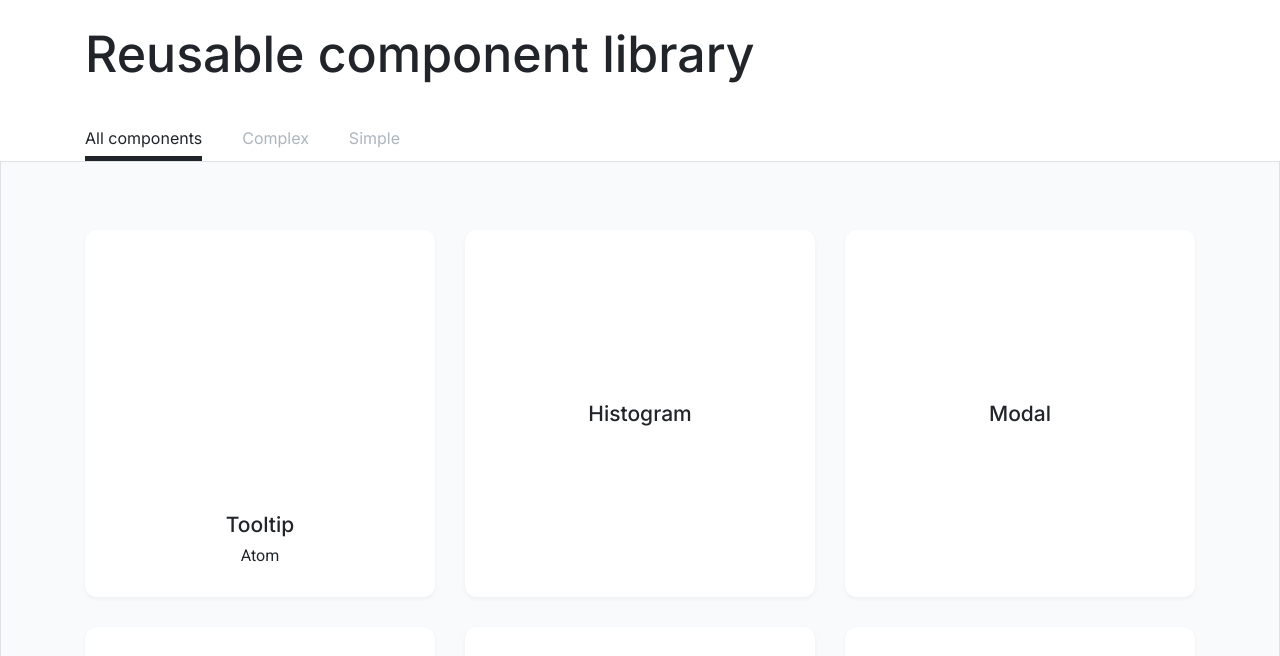
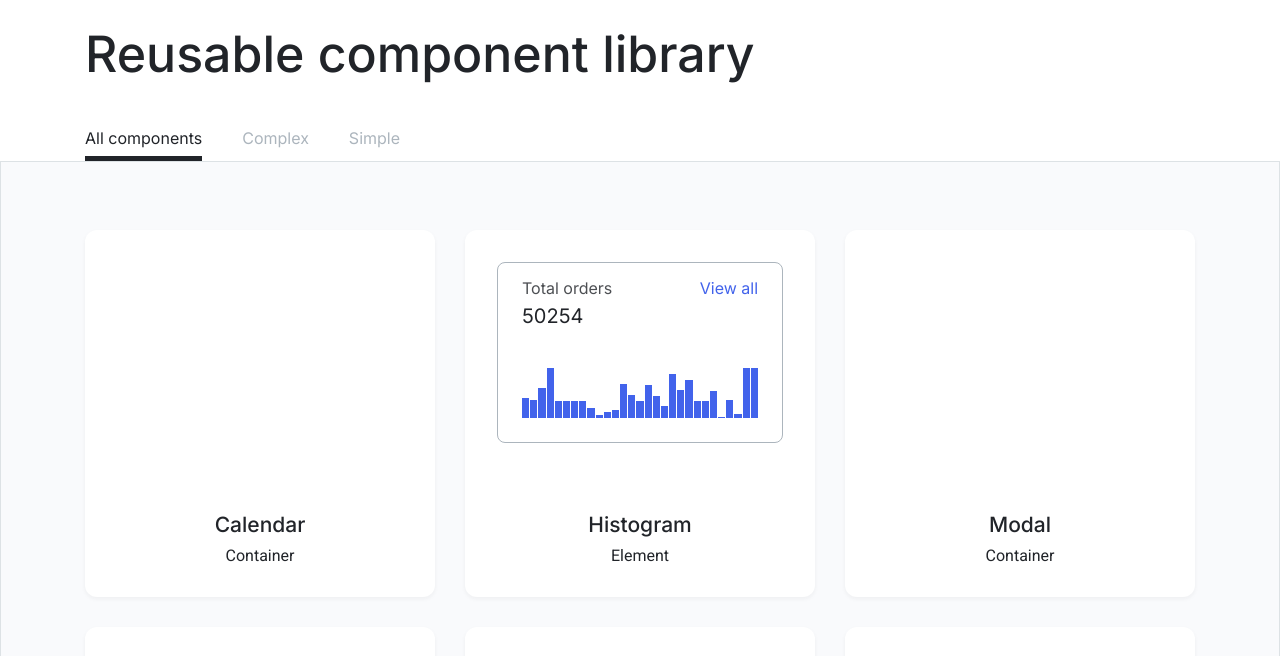
Before and after one commit to vpetrenko90/htmlcss-20210916_vika-petrenko, a website: page index.html in a window 1280 px wide. Shown: the part 79-735 px from the top of the page. Drawn offline with nearby package versions, Linux system fonts and the light colour scheme.

Commit message:
feat(lecture-8): switcher fix

```diff
--- a/index.html
+++ b/index.html
@@ -77,18 +77,9 @@
                         <div class="preview__item card">
                             <div class="card__body"></div>
                             <div class="card__wrapper">
-                                <div class="card__title">Tooltip</div>
-                                <div class="card__subtitle">Atom</div>
+                                <div class="card__title">Calendar</div>
+                                <div class="card__subtitle">Container</div>
                             </div>
-                        </div>
-                        <div class="preview__item card">
-                            <div class="card__title">Histogram</div>
-                        </div>
-                        <div class="preview__item card">
-                            <div class="card__title">Modal</div>
-                        </div>
-                        <div class="preview__item card">
-                            <div class="card__title">Calendar</div>
                         </div>
                         <div class="preview__item card">
                             <div class="card__body">
@@ -139,7 +130,11 @@
                             </div>
                         </div>
                         <div class="preview__item card">
-                            <div class="card__title">Modal</div>
+                            <div class="card__body"></div>
+                            <div class="card__wrapper">
+                                <div class="card__title">Modal</div>
+                                <div class="card__subtitle">Container</div>
+                            </div>
                         </div>
                     </div>
                 </div>
```
